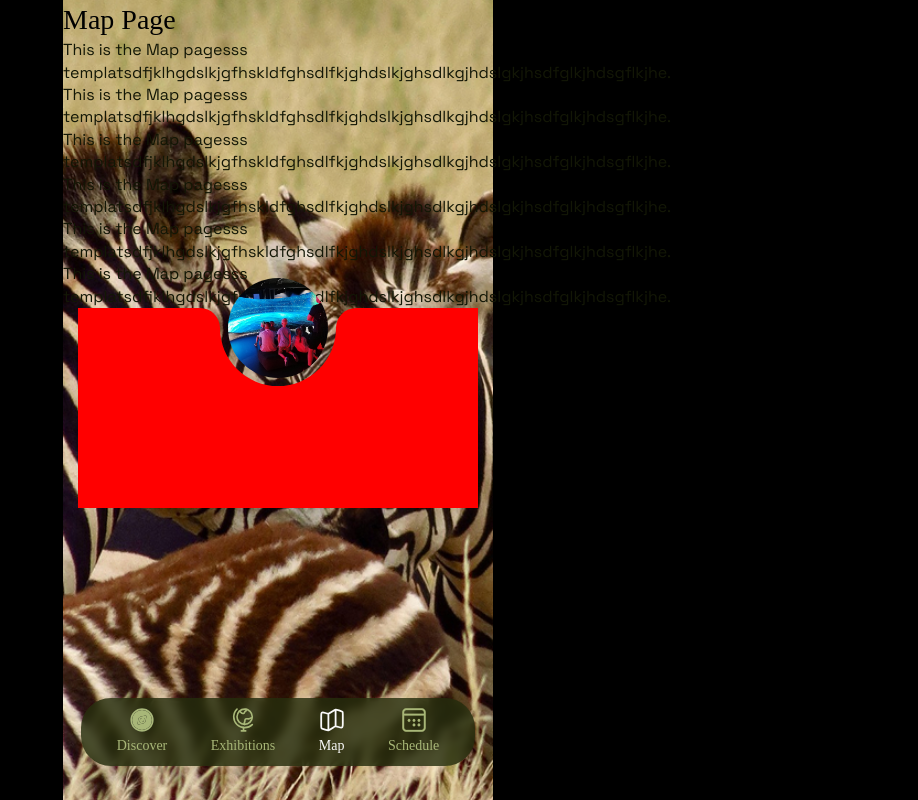
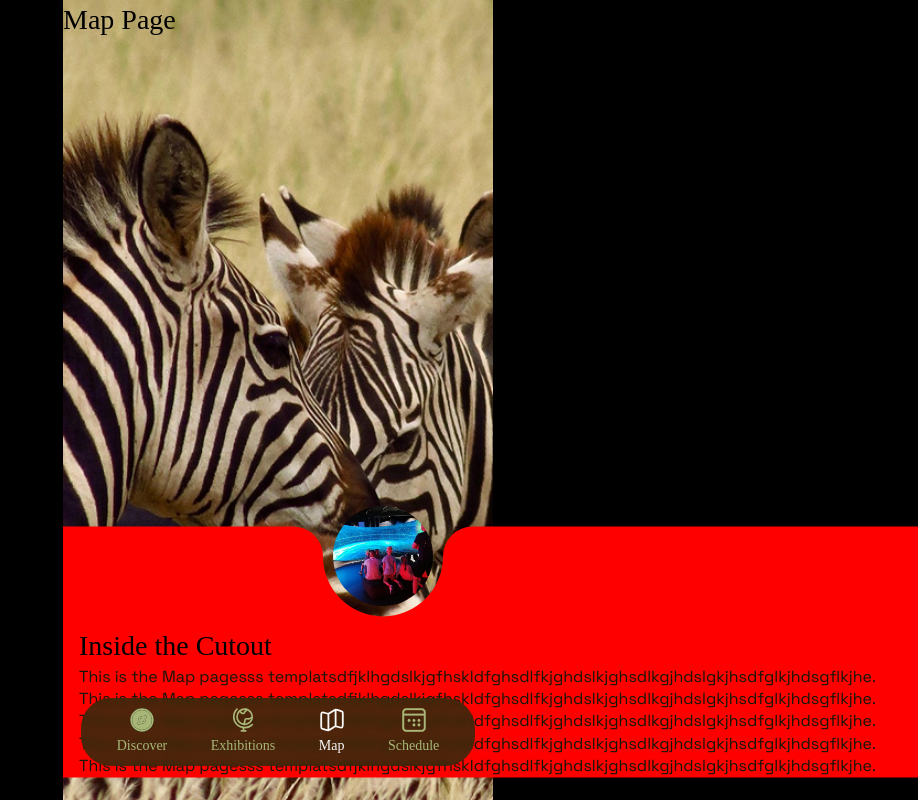
Before and after one commit to Flex-Wrap/nhm-app, a React (Vite) app: page /nhm-app/map in a window 1280 px wide. Shown: the whole page, without its empty margins (362-1280 px from the left). Built offline with nearby package versions, Linux system fonts and the light colour scheme; a web font is replaced by a local one.

Commit message:
cutout component ready for use

```diff
--- a/src/components/ProfileCutout.css
+++ b/src/components/ProfileCutout.css
@@ -1,20 +1,29 @@
 .cutout-wrapper {
-  width: 400px;
-  height: 200px;
-  margin: auto;
+  width: 100%;
+  min-height: 120px;
   position: relative;
   overflow: visible; /* important: this parent can overflow */
 }
 
 .cutout-body {
   width: 100%;
-  height: 100%;
+  min-height: 120px;
   background: red;
+  clip-path: url(#profileClip);
+  position: relative;
+  padding-left: 16px;
+  padding-right: 16px;
+  }
+
+.cutout-body p {
+  word-wrap: break-word;
+  overflow-wrap: break-word;
+}
+
+
+.cutout-profile {
   position: absolute;
   top: 0;
-  }
-
-.cutout-profile {
   background-size: cover;
   background-position: center;
   background-repeat: no-repeat;
--- a/src/components/ProfileCutout.tsx
+++ b/src/components/ProfileCutout.tsx
@@ -1,76 +1,100 @@
-import React from "react";
+import React, { useEffect, useRef, useState } from "react";
 import "./ProfileCutout.css";
 
 interface ProfileCutoutProps {
   image: string;
-  popoutPercent?: number; // how much of the profile is outside the cutout, default 0.2 (20%)
+  children?: React.ReactNode;
+  bodyClassName?: string;
+  wrapperClassName?: string;
 }
 
 const ProfileCutout: React.FC<ProfileCutoutProps> = ({
   image,
-  popoutPercent = 0.3,
+  children,
+  bodyClassName,
+  wrapperClassName,
 }) => {
   const imgSize = 100;
-  const gap = 8;
+  const gap = 10;
+  const popoutPercent = 0.2;
+  const popoutPosition = 0.25;
 
-  const rawRSmall = imgSize * (0.5 - popoutPercent); // can be negative
+  const halfImg = imgSize / 2;
 
-  // Step logic for negative rawRSmall for smooth arcs
-  let rSmall: number;
-  if (rawRSmall >= 0) {
-    rSmall = Math.max(rawRSmall, 10);
-  } else {
-    const step = Math.floor(rawRSmall / (imgSize * 0.1)); // every -0.1 = step
-    const lookup = [8, 6, 4, 2, 0];
-    rSmall = lookup[Math.min(-step - 1, lookup.length - 1)];
-  }
+  const bodyRef = useRef<HTMLDivElement>(null);
+  const [dimensions, setDimensions] = useState({ width: 430, height: 120 }); // default min
 
-  const rLargeX = imgSize * 0.5 + gap;
+  useEffect(() => {
+    const updateSize = () => {
+      if (bodyRef.current) {
+        const { offsetWidth, offsetHeight } = bodyRef.current;
+        setDimensions({
+          width: offsetWidth,
+          height: offsetHeight,
+        });
+      }
+    };
 
-  // rLargeY follows rawRSmall displacement, never below 0
-  const rLargeY = rawRSmall > 0 ? rLargeX : Math.max(0, rLargeX + rawRSmall - rSmall);
+    const resizeObserver = new ResizeObserver(updateSize);
+    if (bodyRef.current) resizeObserver.observe(bodyRef.current);
 
-  const cx = 200; // center x of wrapper
-  const startX = cx - imgSize / 2 - gap - rSmall;
-  const arc1EndX = cx - imgSize / 2 - gap;
-  const arc2EndX = cx + imgSize / 2 + gap;
-  const arc3EndX = cx + imgSize / 2 + gap + rSmall;
+    window.addEventListener("resize", updateSize); // in case parent resizes
+    updateSize(); // initial measure
+
+    return () => {
+      resizeObserver.disconnect();
+      window.removeEventListener("resize", updateSize);
+    };
+  }, []);
+
+  const { width: containerWidth, height: containerHeight } = dimensions;
+  const cutoutX = containerWidth * popoutPosition;
+  const rSmall = imgSize * (0.5 - popoutPercent);
+  const rLarge = halfImg + gap;
+  const paddingTop = rLarge + rSmall + gap;
+
+  const startX = cutoutX - halfImg - gap - rSmall;
+  const arc1EndX = cutoutX - halfImg - gap;
+  const arc2EndX = cutoutX + halfImg + gap;
+  const arc3EndX = cutoutX + halfImg + gap + rSmall;
 
   const path = `
     M0 0
     H${startX}
     A${rSmall} ${rSmall} 0 0 1 ${arc1EndX} ${rSmall}
-    A${rLargeX} ${rLargeY} 0 0 0 ${arc2EndX} ${rSmall}
+    A${rLarge} ${rLarge} 0 0 0 ${arc2EndX} ${rSmall}
     A${rSmall} ${rSmall} 0 0 1 ${arc3EndX} 0
-    H400
-    V200
+    H${containerWidth}
+    V${containerHeight}
     H0
     Z
   `;
 
   return (
-    <div className="cutout-wrapper">
-      <svg width="0" height="0">
-        <clipPath id="profileClip">
-          <path d={path} />
-        </clipPath>
-      </svg>
-
+    <div className={`cutout-wrapper ${wrapperClassName ?? ""}`}>
+      <div
+        className={`cutout-body ${bodyClassName ?? ""}`}
+        style={{ paddingTop }}
+        ref={bodyRef}
+      >
+        {children}
+      </div>
       <div
         className="cutout-profile"
         style={{
           backgroundImage: `url(${image})`,
           width: imgSize,
           height: imgSize,
-          position: "absolute",
-          top: 0,
-          left: "50%",
+          left: `${cutoutX}px`,
           transform: `translate(-50%, -${popoutPercent * 100}%)`,
-          borderRadius: imgSize / 2,
+          borderRadius: halfImg,
         }}
       />
-
-      <div className="cutout-body" style={{ clipPath: "url(#profileClip)" }} />
+      <svg width="0" height="0">
+        <clipPath id="profileClip">
+          <path d={path} />
+        </clipPath>
+      </svg>
     </div>
   );
 };
--- /dev/null
+++ b/src/pages/Map.css
@@ -0,0 +1,4 @@
+.wrapper{
+    position: fixed;
+    bottom: 0;
+}
--- a/src/pages/Map.tsx
+++ b/src/pages/Map.tsx
@@ -1,26 +1,41 @@
-import React from 'react';
-import ProfileCutout from '../components/ProfileCutout';
+import React, { useEffect, useState } from "react";
+import ProfileCutout from "../components/ProfileCutout";
 import leftImg from "../assets/oops.jpg";
 import safariImg from "../assets/safari.jpg";
+import "./Map.css";
 
 export const Map: React.FC = () => {
+  const [paragraphs, setParagraphs] = useState<string[]>([]);
+
+  useEffect(() => {
+    const interval = setInterval(() => {
+      setParagraphs(prev => [
+        ...prev,
+        `This is the Map pagesss templatsdfjklhgdslkjgfhskldfghsdlfkjghdslkjghsdlkgjhdslgkjhsdfglkjhdsgflkjhe.`,
+      ]);
+    }, 1000);
+
+    return () => clearInterval(interval); // cleanup on unmount
+  }, []);
+
   return (
     <div
       style={{
         backgroundImage: `url(${safariImg})`,
-                backgroundSize: 'cover',
-                backgroundPosition: 'center',
-                height: '100vh',
+        backgroundSize: "cover",
+        backgroundPosition: "center",
+        height: "100vh",
+        overflowY: "auto",
       }}
     >
       <h1>Map Page</h1>
-            <p>This is the Map pagesss templatsdfjklhgdslkjgfhskldfghsdlfkjghdslkjghsdlkgjhdslgkjhsdfglkjhdsgflkjhe.</p>
-            <p>This is the Map pagesss templatsdfjklhgdslkjgfhskldfghsdlfkjghdslkjghsdlkgjhdslgkjhsdfglkjhdsgflkjhe.</p>
-            <p>This is the Map pagesss templatsdfjklhgdslkjgfhskldfghsdlfkjghdslkjghsdlkgjhdslgkjhsdfglkjhdsgflkjhe.</p>
-            <p>This is the Map pagesss templatsdfjklhgdslkjgfhskldfghsdlfkjghdslkjghsdlkgjhdslgkjhsdfglkjhdsgflkjhe.</p>
-            <p>This is the Map pagesss templatsdfjklhgdslkjgfhskldfghsdlfkjghdslkjghsdlkgjhdslgkjhsdfglkjhdsgflkjhe.</p>
-            <p>This is the Map pagesss templatsdfjklhgdslkjgfhskldfghsdlfkjghdslkjghsdlkgjhdslgkjhsdfglkjhdsgflkjhe.</p>
-            <ProfileCutout image={leftImg}/>
+
+      <ProfileCutout image={leftImg} wrapperClassName="wrapper">
+        <h1>Inside the Cutout</h1>
+        {paragraphs.map((text, index) => (
+          <p key={index}>{text}</p>
+        ))}
+      </ProfileCutout>
     </div>
   );
 };
```
Lines whose indentation alone changed are shown as unchanged.
